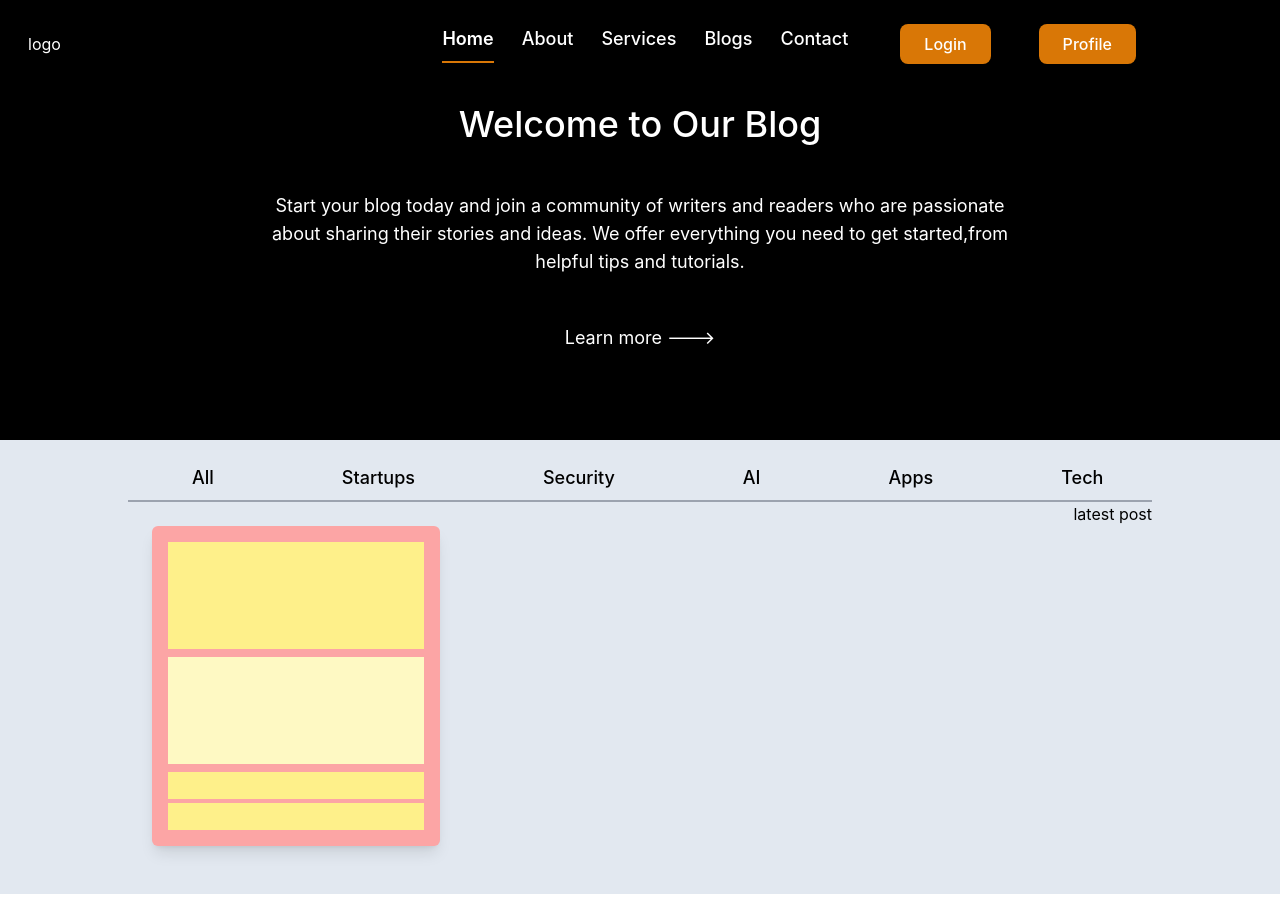
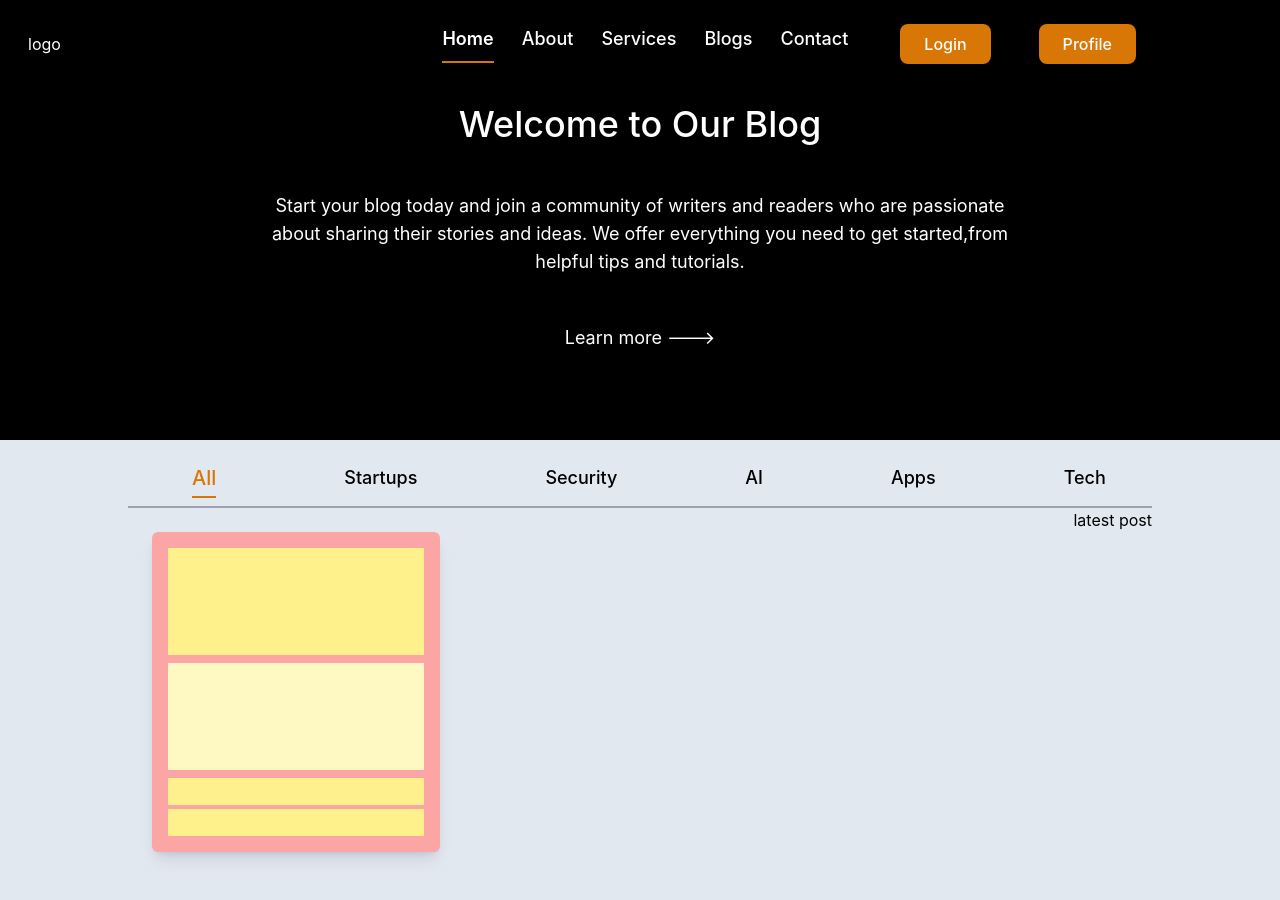
Before and after one commit to Khush0601/blogging-application-client, a React (Create React App) app: page /home in a window 1280 px wide. Built offline with nearby package versions, Linux system fonts and the light colour scheme; no server answers; sample sign-in values are in the browser's storage.

Commit message:
homepage content tabs added

```diff
--- a/src/Pages/Home/Home.js
+++ b/src/Pages/Home/Home.js
@@ -1,8 +1,11 @@
-import React from 'react'
+import React, { useState } from 'react'
 import AppHeader from '../../Component/appHeader/AppHeader'
 import BlogCard from '../../Component/blogCard/BlogCard'
 
 const Home = () => {
+  const [activeCategory,setActiveCategory]=useState('All')
+  const categories=['All','Startups','Security','AI','Apps','Tech']
+
   return (
     <div >
     <AppHeader headerTitle={'Welcome to Our Blog'}
@@ -13,12 +16,19 @@ const Home = () => {
 
     <div className=' bg-slate-200 w-full py-6  px-32'>
       <div className="pb-2 border-b-2 border-gray-400 border-solid flex items-center ">
-        <div className='mx-16 text-lg font-medium'>All</div>
-        <div className='mx-16 text-lg font-medium'>Startups</div>
-        <div className='mx-16 text-lg font-medium'>Security</div>
-        <div className='mx-16 text-lg font-medium'>AI</div>
-        <div className='mx-16 text-lg font-medium'>Apps</div>
-        <div className='mx-16 text-lg font-medium'>Tech</div>
+        {/* <div className='mx-16 text-lg font-medium'>All</div> */}
+        {categories.map((category)=>{
+           return <div
+            key={category}
+            className={`mx-16 text-lg font-medium cursor-pointer pb-1 border-b-2 transition-all duration-200
+            ${activeCategory === category? 'text-amber-600 text-xl border-amber-600' : ' border-transparent'}`}
+            onClick={()=>setActiveCategory(category)}
+          >{category}
+
+          </div>
+
+        })}
+
 
       </div>
       <div className='flex justify-between'>
```
